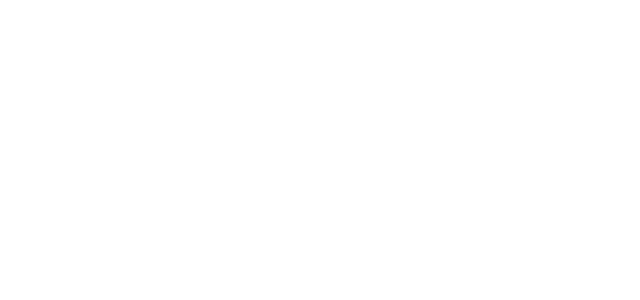
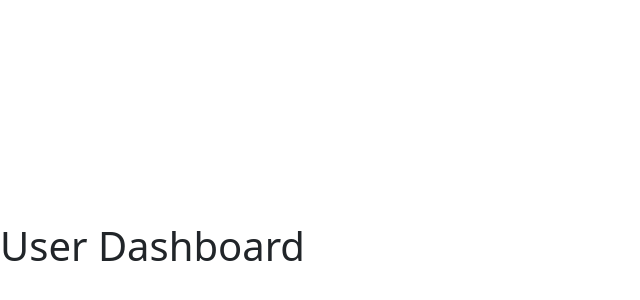
Before and after one commit to Gifriend/dashboard-sederhana, a React (Vite) app: page / in a window 1280 px wide. Shown: the part 150-450 px from the top of the page, without its empty margins (0-640 px from the left). Built offline with nearby package versions, Linux system fonts and the light colour scheme.

Commit message:
feat(app): create basic React component

```diff
--- a/src/pages/App.tsx
+++ b/src/pages/App.tsx
@@ -1,10 +1,8 @@
-import './App.css'
-
 function App() {
 
   return (
     <>
-
+    <h1>User Dashboard</h1>
     </>
   )
 }
```
